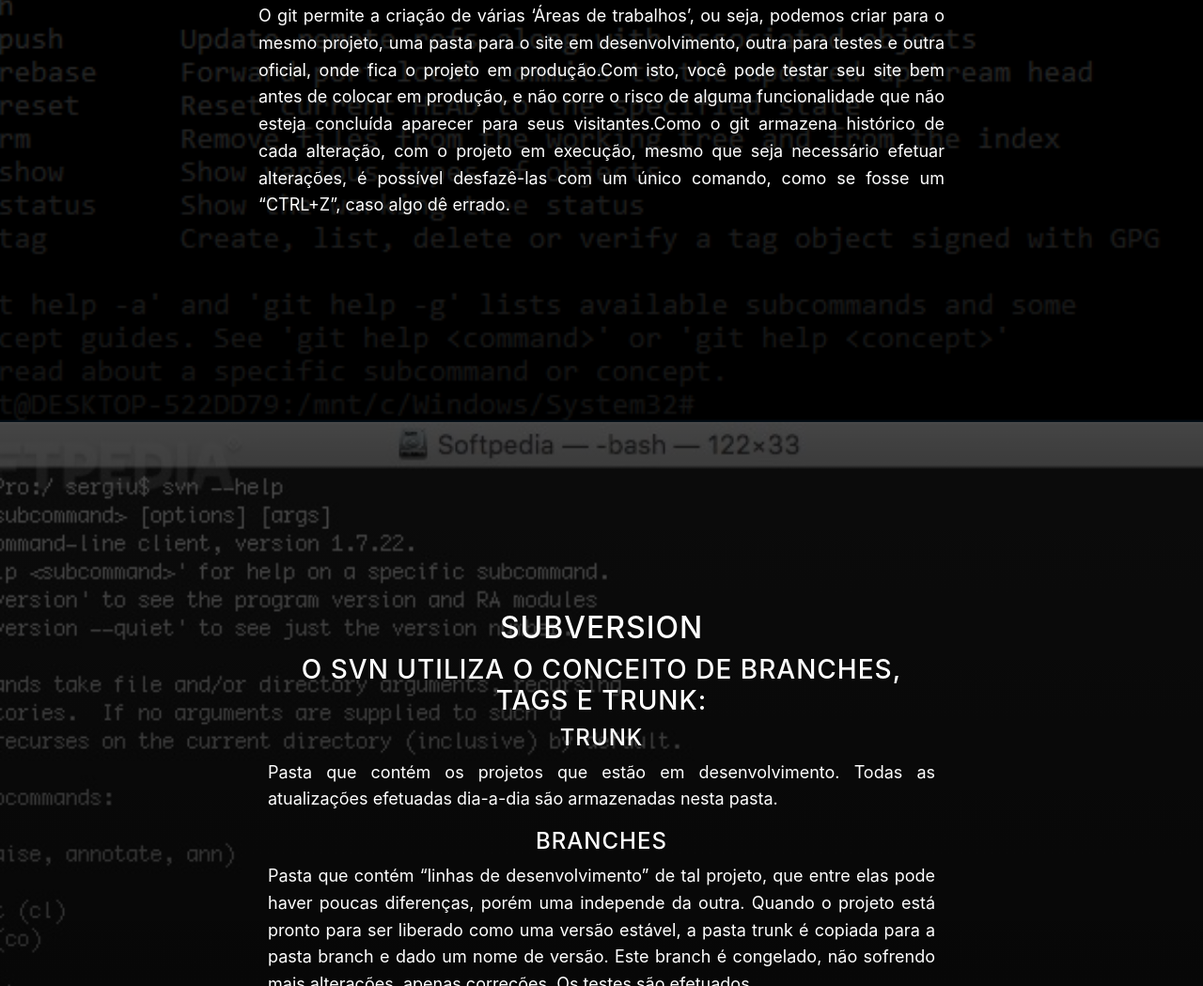
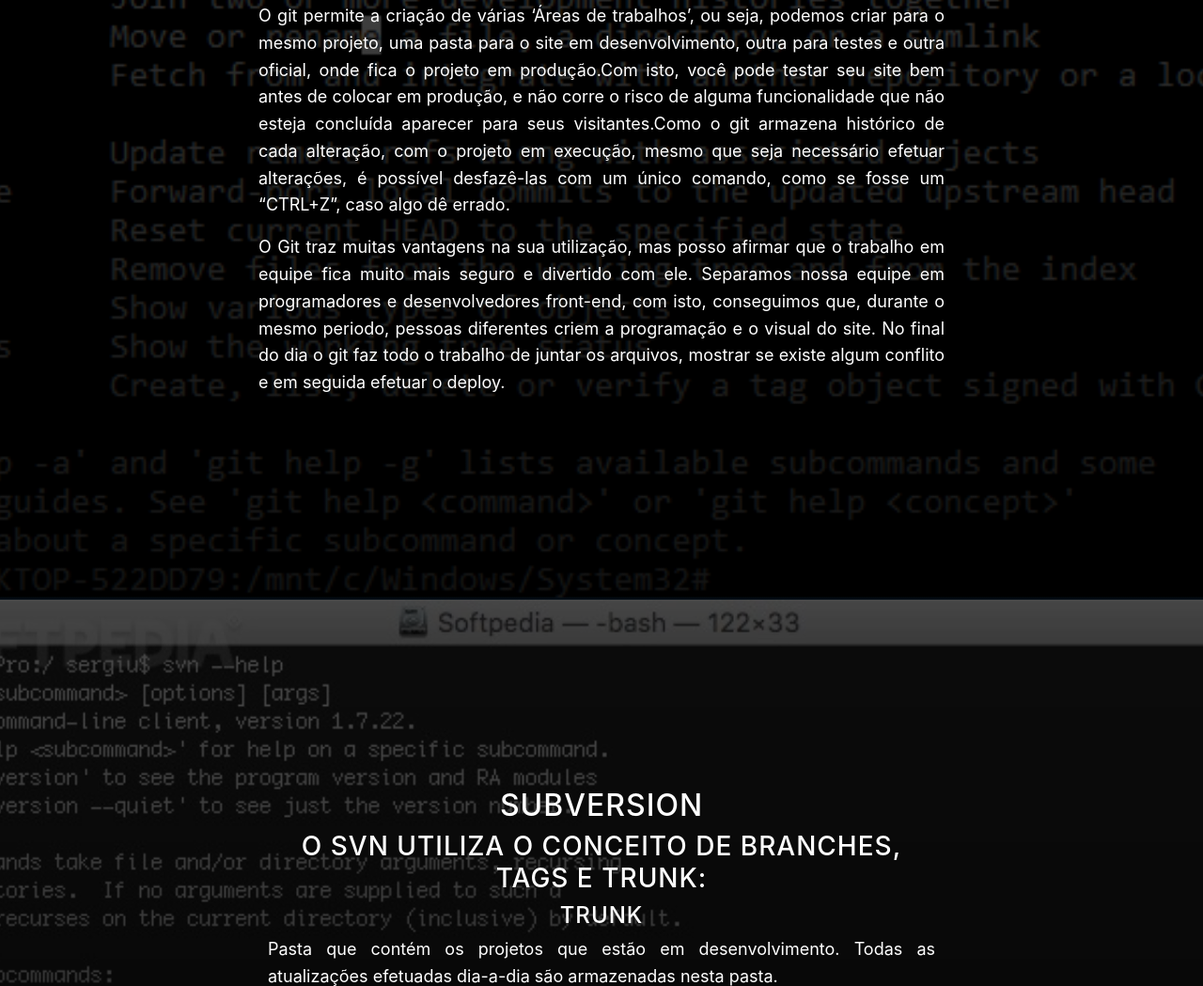
Before and after one commit to allekwrc/site-pesquisa-engsoft, a website with bundled scripts: page index.html in a window 1280 px wide. Shown: the part 2277-3326 px from the top of the page at 94% size. Built offline with nearby package versions, Linux system fonts and the light colour scheme.

Commit message:
Update do arquivo anterior

```diff
--- a/index.html
+++ b/index.html
@@ -109,6 +109,8 @@
 
             <p align = "justify">O git permite a criação de várias ‘Áreas de trabalhos’, ou seja, podemos criar para o mesmo projeto, uma pasta para o site em desenvolvimento, outra para testes e outra oficial, onde fica o projeto em produção.Com isto, você pode testar seu site bem antes de colocar em produção, e não corre o risco de alguma funcionalidade que não esteja concluída aparecer para seus visitantes.Como o git armazena histórico de cada alteração, com o projeto em execução, mesmo que seja necessário efetuar alterações, é possível desfazê-las com um único comando, como se fosse um “CTRL+Z”, caso algo dê errado.</p>
 
+              <p align = "justify">O Git traz muitas vantagens na sua utilização, mas posso afirmar que o trabalho em equipe fica muito mais seguro e divertido com ele. Separamos nossa equipe em programadores e desenvolvedores front-end, com isto, conseguimos que, durante o mesmo periodo, pessoas diferentes criem a programação e o visual do site. No final do dia o git faz todo o trabalho de juntar os arquivos, mostrar se existe algum conflito e em seguida efetuar o deploy.</p>
+
           </div>
         </div>
       </div>
```
